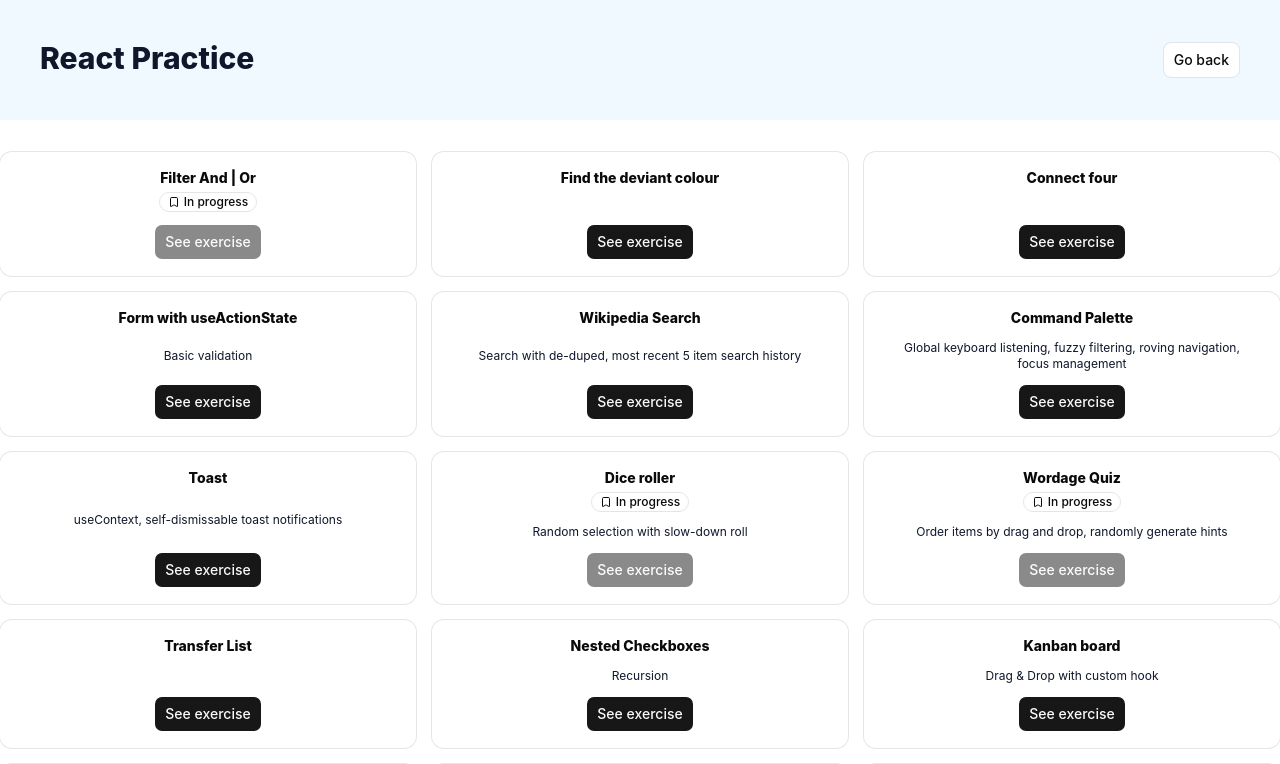
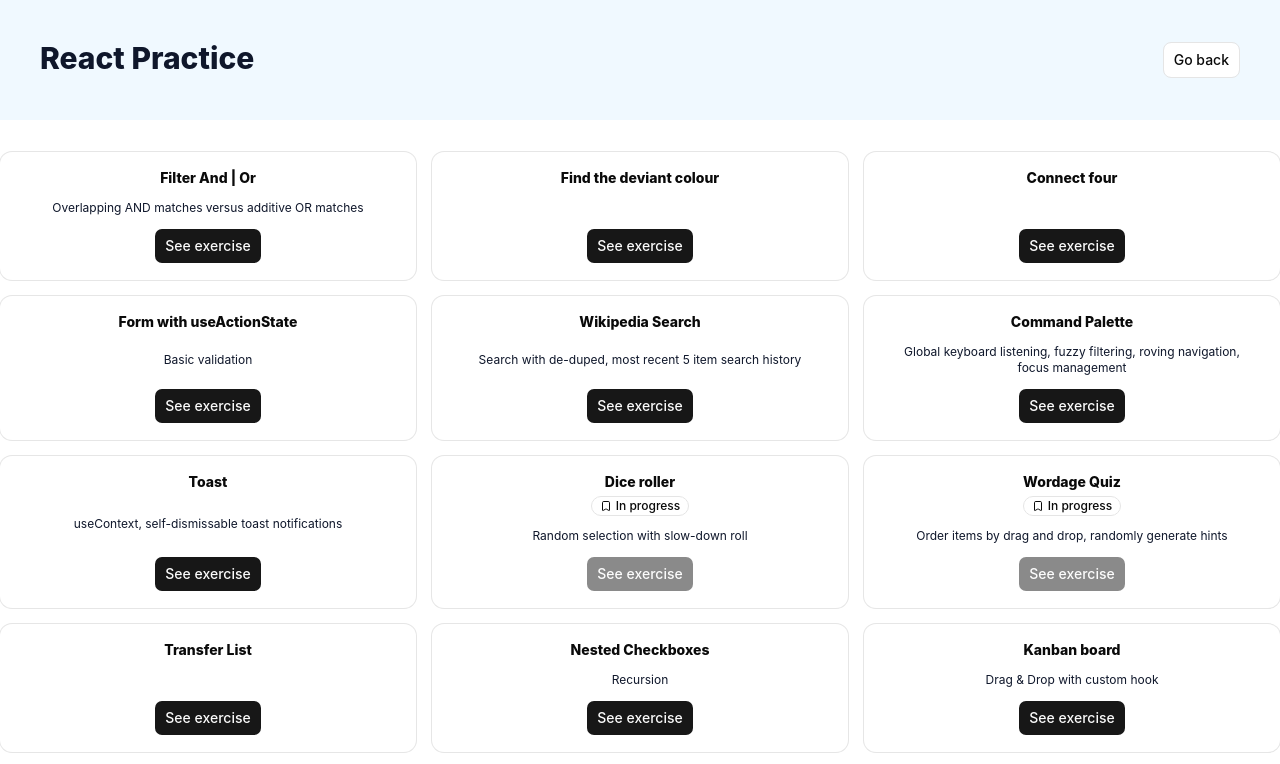
Before and after one commit to rachelwong/react-practice, a React (Vite) app: page / in a window 1280 px wide. Shown: the top 764 px of the page. Built offline with nearby package versions, Linux system fonts and the light colour scheme.

Commit message:
chore: update route config

```diff
--- a/src/constants/Routes.ts
+++ b/src/constants/Routes.ts
@@ -273,6 +273,6 @@ export const ROUTE_CONFIG: RouteConfig[] = [
   {
     route: ROUTES.FILTER_AND_OR,
     title: "Filter And | Or",
-    inProgress: true,
+    description: "Overlapping AND matches versus additive OR matches",
   },
 ];
```
